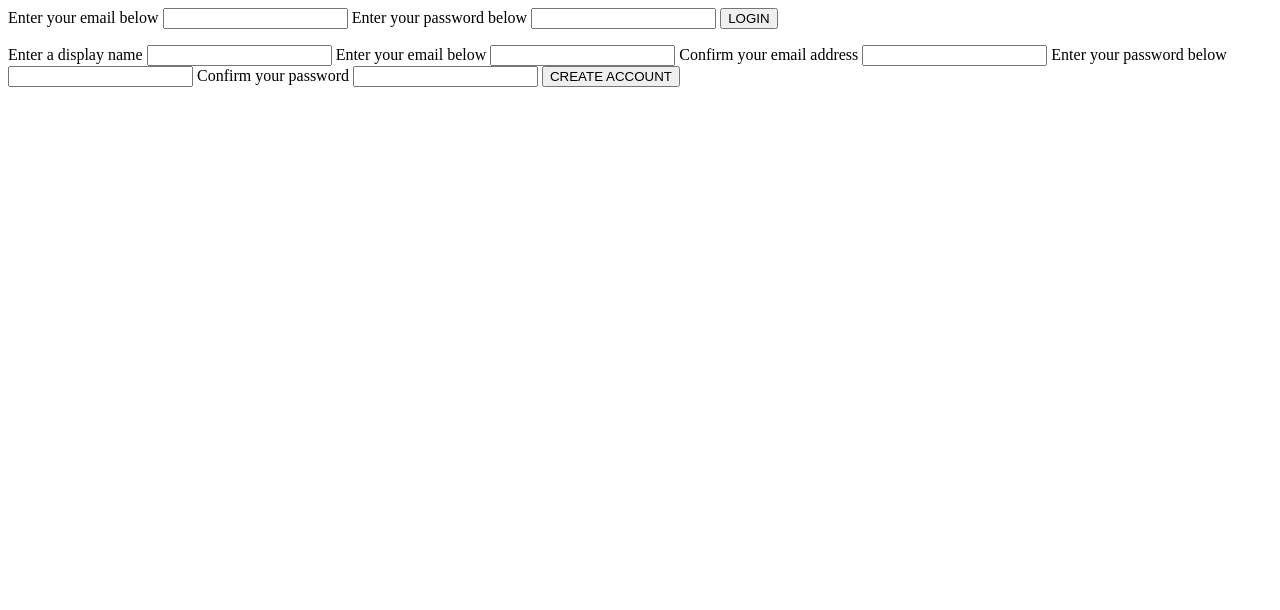
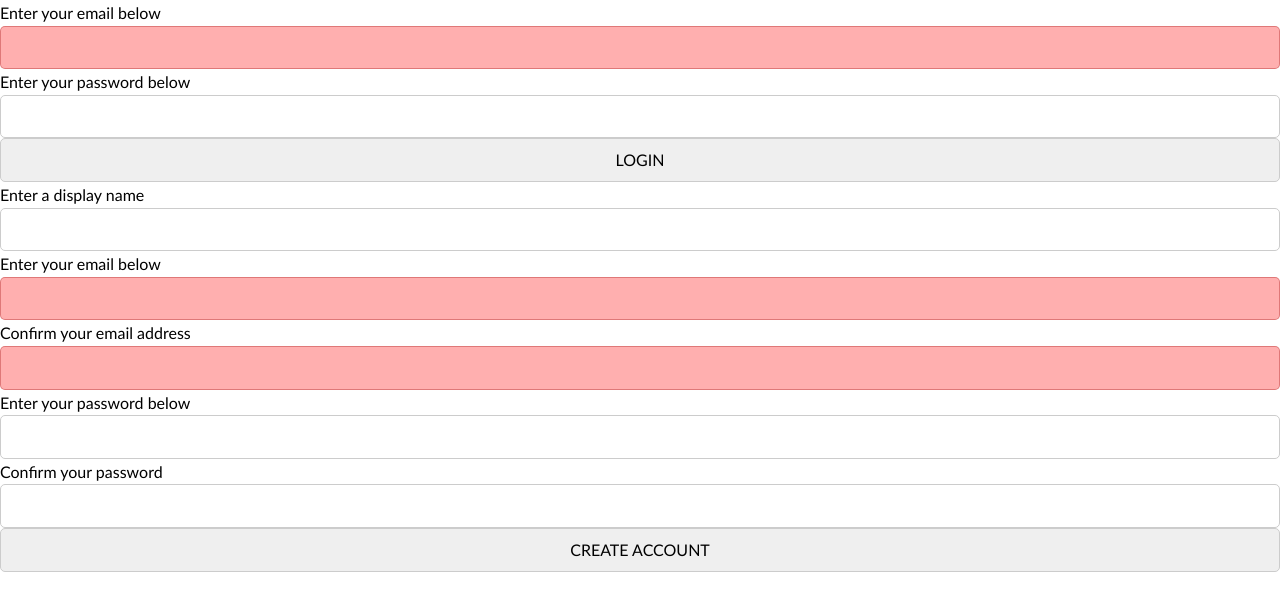
Before and after one commit to cecoulombe/social_media_app, a plain HTML site: page frontend/src/login.html in a window 1280 px wide. Drawn offline with Linux system fonts and the light colour scheme.

Commit message:
Starting to make and style the login page.

```diff
--- /dev/null
+++ b/frontend/css/base.css
@@ -0,0 +1,99 @@
+/* ------------------------ CSS RESET ------------------------ */
+*,
+*::before,
+*::after {
+    box-sizing: border-box;
+    margin: 0;
+    padding: 0;
+}
+
+body {
+    font-family:'Gill Sans', 'Gill Sans MT', 'Calibri', 'Trebuchet MS', sans-serif;
+    line-height: 1.6;
+    background-color: var(--colour-background);
+    color: var(--colour-text);
+}
+
+/* ------------------------ VARIABLES ------------------------ */
+:root {
+    /* COLOURS */
+    --colour-background: #FFFFFF;
+    --colour-background-alt: #000000;
+    --colour-text: #000000;
+    --colour-txt-alt: #ffffff;
+    --colour-primary: #1600e0;
+    --colour-primary-dark: #0c0078;
+    --colour-primary-light: #978cff;
+    --colour-secondary: #00e068;
+    --colour-secondary-dark: #007866;
+    --colour-secondary-light: #8cffe4;
+    --colour-invalid: #ff000050;
+    --colour-invalid-border: #98000050;
+
+    /* FONT SIZES */
+    --font-xs: 0.75rem;
+    --font-s: 0.875rem;
+    --font-base: 1rem;
+    --font-large: 1.25rem;
+    --font-xl: 1.5rem;
+    --font-xxl: 2rem;
+
+    /* SPACING */
+    --spacing-xs: 4px;
+    --spacing-sm: 8px;
+    --spacing-md: 16px;
+    --spacing-lg: 24px;
+    --spacing-xl: 32px;
+
+    /* BORDER RADIUS */
+    --radius-sm: 5px;
+    --radius-base: 10px;
+    --radius-lg: 15px;
+}
+
+/* ------------------------ GLOBAL ELEMENT STYLES ------------------------ */
+a {
+    color: var(--colour-text);
+    text-decoration: none;
+}
+
+button {
+    font: inherit;
+    padding: var(--spacing-sm) var(--spacing-md);
+    background-color: var(--colour-primary);
+    color: var(--colour-text);
+    border: none;
+    border-radius: var(--radius-base);
+    cursor: pointer;
+}
+
+button:hover {
+    background-color: var(--colour-primary-dark)
+}
+
+input, textarea, select {
+    font: inherit;
+    padding: var(--spacing-sm);
+    border: 1px solid #cccccc;
+    border-radius: var(--radius-sm);
+    width: 100%;
+}
+
+input:not(:placeholder-shown):invalid {
+    background-color: var(--colour-invalid);
+    border-color: var(--colour-invalid-border);
+}
+
+h1, h2, h3, h4, h5, h6 {
+    font-weight: 600;
+    color: var(--colour-text);
+}
+
+p {
+    color: var(--colour-text);
+}
+
+/* ------------------------ GLOBAL ELEMENT STYLES ------------------------ */
+.text-center {
+    text-align: center;
+}
--- /dev/null
+++ b/frontend/css/login.css
@@ -0,0 +1,17 @@
+/* ------------------ CONTENT DIV ------------------ */
+.content {
+    display: flex;
+    flex-direction: column;
+}
+
+.flex-item {
+    flex: 1;
+}
+
+/* -------------- LOGIN -------------- */
+
+/* -------- CREATE NEW ACCOUNT ------- */
+
+
+
+/* later on - add media queries for mobile? as or right now, everything is for desktop */
--- a/frontend/src/login.html
+++ b/frontend/src/login.html
@@ -14,11 +14,13 @@
         <meta name="viewport" content="width=device-width, initial-scale=1.0">
 
         <!-- stylesheets -->
-
+        <link rel="stylesheet" href="../css/base.css">
+        <link rel="stylesheet" href="../css/login.css">
     </head>
 
     <body>
-        <div id="login">
+        <div class="content">
+            <div id="login" class="flex-item">
                 <form id="loginForm">
                     <label for="loginEmail">Enter your email below</label>
                     <input type="email" id="loginEmail" name="loginEmail" required>
@@ -28,9 +30,7 @@
                 </form>
             </div>
 
-        <p>   </p>
-
-        <div id="createNewAccount">
+            <div id="createNewAccount" class="flex-item">
                 <form id="newAccountForm">
                     <label for="createDisplayName">Enter a display name</label>
                     <input type="text" id="createDisplayName" name="createDisplayName">
@@ -45,6 +45,7 @@
                     <input type="submit" value="CREATE ACCOUNT">
                 </form>
             </div>
+        </div>
         <!-- scripts -->
          <script src="../js/login.js"></script>
          <script src="../js/users.js"></script>
```
Lines whose indentation alone changed are shown as unchanged.
